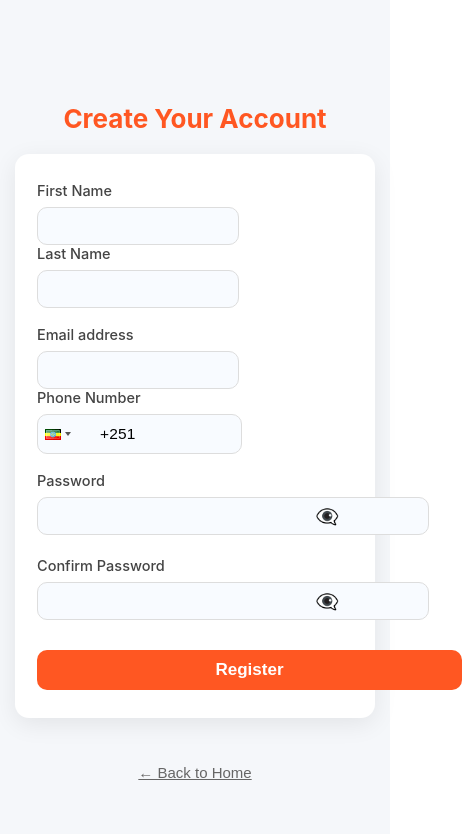
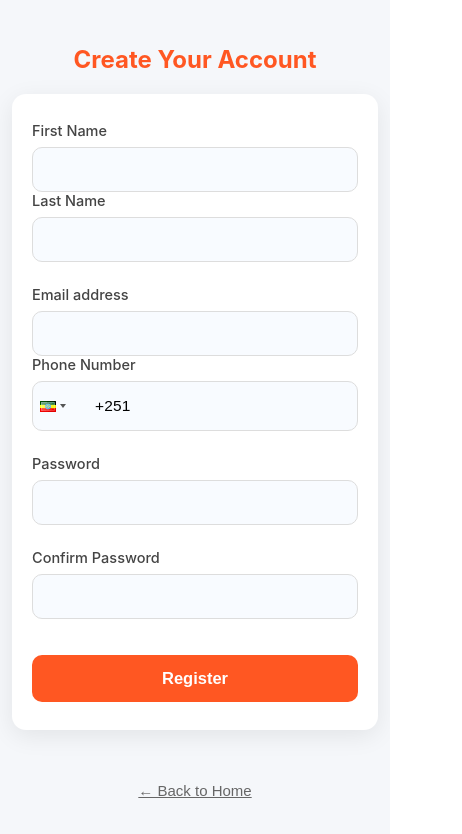
Before and after one commit to fuadanwarseid/Landing-page, a React (Create React App) app: page /signup in a window 390 px wide. Shown: the top 834 px of the page, 462 px wide, since content can reach past the window. Built offline with nearby package versions, Linux system fonts and the light colour scheme.

Commit message:
some Responsive update

```diff
--- a/src/components/GP.css
+++ b/src/components/GP.css
@@ -10,21 +10,20 @@
   pointer-events: auto;
 }
 
-
 .guide-popup {
   position: relative;
   z-index: 2147483648;
   background: linear-gradient(135deg, #ffffff, #f5f9fc);
   color: #07102a;
-  padding: 2.5rem 2rem;
+  padding: 2rem 1.8rem;
   border-radius: 1.5rem;
   text-align: center;
   width: 90%;
-  max-width: 420px;
+  max-width: 380px;
   box-shadow: 0 10px 25px rgba(0, 0, 0, 0.25);
   animation: popupIn 0.6s ease;
+  box-sizing: border-box;
 }
-
 
 /* Countdown timer in top-right corner */
 .countdown-timer {
@@ -52,12 +51,12 @@
   line-height: 1.6;
 }
 
-/* Thumbnail Preview */
+/* Thumbnail Preview - slightly smaller */
 .thumbnail-container {
   position: relative;
   width: 100%;
-  height: 200px;
-  margin-bottom: 1.5rem;
+  height: 180px;
+    margin-bottom: 1.4rem;
   border-radius: 1rem;
   overflow: hidden;
   cursor: pointer;
@@ -99,7 +98,7 @@
   color: #fff;
 }
 
-/* Buttons */
+
 .guide-buttons {
   display: flex;
   justify-content: space-between;
@@ -150,18 +149,31 @@
   }
 }
 
-/* Responsive Design */
+/* Responsive Design - adjusted for smaller size */
 @media (max-width: 480px) {
   .guide-popup {
-    padding: 2rem 1.3rem;
+    padding: 1.8rem 1.2rem;
+      max-width: 340px;
   }
   .guide-popup h2 {
-    font-size: 1.3rem;
+    font-size: 1.4rem;
   }
   .guide-popup p {
-    font-size: 0.9rem;
+    font-size: 0.92rem;
+      margin-bottom: 1.2rem;
+    }
+
+    .thumbnail-container {
+      height: 160px;
   }
   .countdown-timer {
     font-size: 0.8rem;
+    padding: 0.25rem 0.6rem;
+    }
+
+    .view-btn,
+    .skip-btn {
+      padding: 0.75rem 1rem;
+      font-size: 0.95rem;
   }
 }
--- a/src/components/pages/SignupPage.css
+++ b/src/components/pages/SignupPage.css
@@ -5,14 +5,15 @@
   flex-direction: column;
   align-items: center;
   justify-content: center;
-  padding: 30px 20px;
+  padding: 40px 20px;
   gap: 24px;
+  box-sizing: border-box;
 }
 
 .main-title {
   font-size: 28px;
   font-weight: 700;
-  color: #ff5722;;
+  color: #ff5722;
   text-align: center;
   margin: 0;
 }
@@ -22,46 +23,46 @@
   border-radius: 14px;
   box-shadow: 0 6px 25px rgba(0, 0, 0, 0.08);
   width: 100%;
-  max-width: 460px;
-  padding: 32px 30px;
+  max-width: 500px;
+    padding: 40px 32px;
   box-sizing: border-box;
 }
 
+/* Grid-based responsive rows */
 .row {
-  display: flex;
-  gap: 18px;
-  margin-bottom: 22px;
+  display: grid;
+    grid-template-columns: 1fr 1fr;
+    gap: 20px;
+    margin-bottom: 24px;
 }
 
 .field {
-  flex: 1;
-
+  display: flex;
+    flex-direction: column;
 }
 
 .field.full {
-  flex: none;
-  margin-bottom: 22px;
+  grid-column: 1 / -1;
+    margin-bottom: 24px;
 }
 
 .field label {
-  display: block;
   margin-bottom: 8px;
   font-weight: 500;
   color: #444;
   font-size: 14.5px;
 }
 
-.field input  {
-  width: 170px;
-  height: 10px;
+.field input {
+  width: 100%;
   padding: 14px 16px;
   border: 1px solid #ddd;
   border-radius: 10px;
   font-size: 15.5px;
   background: #f8fbff;
-  transition: all 0.3s;
+  transition: all 0.3s ease;
+    box-sizing: border-box;
 }
-
 
 .field input:focus {
   outline: none;
@@ -75,8 +76,7 @@
 }
 
 .password-wrapper input {
-  padding-right: 48px;
-  width: 360px;
+  padding-right: 50px;
 }
 
 .eye-icon {
@@ -87,6 +87,7 @@
   cursor: pointer;
   font-size: 19px;
   color: #888;
+  user-select: none;
 }
 
 .error {
@@ -96,27 +97,34 @@
   display: block;
 }
 
-
 .react-tel-input .form-control {
-  /* height: 50px !important; */
-    width: 205px;
-  height: 40px;
+  width: 100% !important;
+    height: 50px;
   padding-left: 62px !important;
   background: #f8fbff !important;
   border-radius: 10px !important;
   font-size: 15.5px !important;
   border: 1px solid #ddd !important;
+  transition: all 0.3s ease;
+  }
+
+  .react-tel-input .form-control:focus {
+    outline: none;
+    border-color: #4a90e2 !important;
+    background: #eef5ff !important;
+    box-shadow: 0 0 0 3px rgba(74, 144, 226, 0.12);
 }
 
 .react-tel-input .flag-dropdown {
   background: transparent !important;
   border: none !important;
   border-radius: 10px 0 0 10px !important;
+  left: 0;
 }
 
 .register-btn {
-  width: 425px;
-  padding: 10px;
+  width: 100%;
+    padding: 16px;
   background: #ff5722;
   color: white;
   border: none;
@@ -124,8 +132,8 @@
   font-size: 17px;
   font-weight: 600;
   cursor: pointer;
-  margin-top: 8px;
-  transition: background 0.3s;
+  margin-top: 12px;
+    transition: background 0.3s ease;
 }
 
 .register-btn:hover:not(:disabled) {
@@ -138,8 +146,8 @@
 }
 
 .feedback {
-  margin-top: 18px;
-  padding: 12px;
+  margin-top: 20px;
+    padding: 14px;
   border-radius: 10px;
   text-align: center;
   font-weight: 500;
@@ -156,65 +164,23 @@
   color: #c62828;
 }
 
+/* OTP Section */
 .otp-section {
   text-align: center;
 }
 
-.otp-section p {
-  margin-bottom: 18px;
-  color: #555;
-  font-size: 15px;
-}
-
-.otp-section input {
-  width: 100%;
-  padding: 16px;
+.otp-title {
   font-size: 24px;
-  text-align: center;
-  letter-spacing: 12px;
-  border: 1px solid #ddd;
-  border-radius: 10px;
-  margin: 18px 0;
-}
-
-.back-link {
-  display: block;
-  margin-top: 14px;
-  color: #666;
-  font-size: 14.5px;
-  text-decoration: underline;
-  cursor: pointer;
-}
-
-.back-to-home {
-  margin-top: 24px;
-}
-
-.link-button {
-  background: none;
-  border: none;
-  color: #666;
-  font-size: 15px;
-  cursor: pointer;
-  text-decoration: underline;
-}
-
-
-
-.otp-title {
-  font-size: 22px;
   font-weight: 600;
   color: #333;
-  margin: 0 0 12px 0;
-  text-align: center;
+  margin-bottom: 16px;
 }
 
 .otp-timer {
   font-size: 16px;
   font-weight: 600;
   color: #ff5722;
-  margin: 0 0 20px 0;
-  text-align: center;
+  margin-bottom: 20px;
 }
 
 .timer-display {
@@ -224,21 +190,22 @@
 .otp-instruction {
   color: #555;
   font-size: 15px;
-  margin: 0 0 24px 0;
-  text-align: center;
+  margin-bottom: 28px;
   line-height: 1.5;
 }
 
-.opt input {
-  width:390px;
-  padding: 16px;
-font-size: 24px;
+.otp-input {
+  width: 100%;
+  max-width: 400px;
+  margin: 0 auto 24px;
+  padding: 18px;
+  font-size: 26px;
   text-align: center;
   letter-spacing: 12px;
   border: 1px solid #ddd;
   border-radius: 10px;
-  margin: 18px 0;
   background: #f8fbff;
+  box-sizing: border-box;
 }
 
 .otp-input:focus {
@@ -249,17 +216,16 @@ font-size: 24px;
 }
 
 .resend-container {
-  margin-top: 20px;
+  margin-top: 24px;
   font-size: 14.5px;
   color: #555;
-  text-align: center;
 }
 
 .resend-link {
   color: #aaa;
   font-weight: 600;
+  text-decoration: underline;
   cursor: not-allowed;
-  text-decoration: underline;
 }
 
 .resend-link.active {
@@ -271,11 +237,37 @@ font-size: 24px;
   color: #e64a19;
 }
 
+.back-link {
+  display: block;
+  margin-top: 20px;
+  color: #666;
+  font-size: 14.5px;
+  text-decoration: underline;
+  cursor: pointer;
+  background: none;
+  border: none;
+}
+
+.back-to-home {
+  margin-top: 30px;
+  text-align: center;
+}
+
+.link-button {
+  background: none;
+  border: none;
+  color: #666;
+  font-size: 15px;
+  cursor: pointer;
+  text-decoration: underline;
+  padding: 0;
+}
 
 
-@media (max-width: 640px) {
+/* Tablet and below */
+@media (max-width: 768px) {
   .signup-container {
-    padding: 20px 15px;
+    padding: 30px 16px;
     gap: 20px;
   }
 
@@ -284,14 +276,30 @@ font-size: 24px;
   }
 
   .signup-card {
-    padding: 28px 22px;
-    max-width: 100%;
+    padding: 32px 24px;
+      max-width: 460px;
   }
 
   .row {
-    flex-direction: column;
+    grid-template-columns: 1fr;
     gap: 0;
-    margin-bottom: 18px;
+  .field.full {
+      margin-bottom: 20px;
+    }
+  }
+
+  /* Small mobile devices */
+  @media (max-width: 480px) {
+    .signup-container {
+      padding: 20px 12px;
+    }
+
+    .main-title {
+      font-size: 24px;
+    }
+
+    .signup-card {
+      padding: 28px 20px;
   }
 
   .field input,
@@ -299,19 +307,42 @@ font-size: 24px;
     padding: 13px 15px;
     font-size: 15px;
   }
+.register-btn {
+  padding: 14px;
+  font-size: 16.5px;
 }
 
-@media (max-height: 700px) {
+.otp-input {
+  font-size: 22px;
+  letter-spacing: 8px;
+  padding: 16px;
+}
+
+.password-wrapper input {
+  padding-right: 48px;
+}
+
+.eye-icon {
+  font-size: 18px;
+}
+}
+
+@media (max-height: 600px) and (orientation: landscape) {
   .signup-container {
-    padding: 15px;
-    gap: 15px;
+    padding: 20px;
+      gap: 16px;
+      justify-content: flex-start;
+      padding-top: 40px;
   }
 
   .signup-card {
-    padding: 25px 20px;
+    padding: 24px 20px;
+      max-height: 90vh;
+      overflow-y: auto;
   }
 
   .main-title {
     font-size: 24px;
   }
 }
+}
--- a/src/components/pages/SignupPage.jsx
+++ b/src/components/pages/SignupPage.jsx
@@ -196,7 +196,9 @@ const SignupPage = () => {
                   value={formData.firstName}
                   onChange={handleInputChange}
                 />
-                {errors.firstName && <span className="error">{errors.firstName}</span>}
+                {errors.firstName && (
+                  <span className="error">{errors.firstName}</span>
+                )}
               </div>
               <div className="field">
                 <label>Last Name</label>
@@ -206,7 +208,9 @@ const SignupPage = () => {
                   value={formData.lastName}
                   onChange={handleInputChange}
                 />
-                {errors.lastName && <span className="error">{errors.lastName}</span>}
+                {errors.lastName && (
+                  <span className="error">{errors.lastName}</span>
+                )}
               </div>
             </div>
 
@@ -245,11 +249,11 @@ const SignupPage = () => {
                 <span
                   className="eye-icon"
                   onClick={() => setShowPassword(!showPassword)}
-                >
-                  {showPassword ? "👁️" : "👁️‍🗨️"}
-                </span>
+                ></span>
               </div>
-              {errors.password && <span className="error">{errors.password}</span>}
+              {errors.password && (
+                <span className="error">{errors.password}</span>
+              )}
             </div>
 
             <div className="field full">
@@ -264,11 +268,11 @@ const SignupPage = () => {
                 <span
                   className="eye-icon"
                   onClick={() => setShowConfirm(!showConfirm)}
-                >
-                  {showConfirm ? "👁️" : "👁️‍🗨️"}
-                </span>
+                ></span>
               </div>
-              {errors.confirmPassword && <span className="error">{errors.confirmPassword}</span>}
+              {errors.confirmPassword && (
+                <span className="error">{errors.confirmPassword}</span>
+              )}
             </div>
 
             <button type="submit" className="register-btn" disabled={loading}>
@@ -280,7 +284,8 @@ const SignupPage = () => {
             <h2 className="otp-title">Verify OTP</h2>
 
             <p className="otp-timer">
-              Time left: <span className="timer-display">{formatTime()}</span> minutes
+              Time left: <span className="timer-display">{formatTime()}</span>{" "}
+              minutes
             </p>
 
             <p className="otp-instruction">
@@ -330,14 +335,24 @@ const SignupPage = () => {
         )}
 
         {message && (
-          <div className={`feedback ${message.includes("success") || message.includes("sent") ? "success" : "error"}`}>
+          <div
+            className={`feedback ${
+              message.includes("success") || message.includes("sent")
+                ? "success"
+                : "error"
+            }`}
+          >
             {message}
           </div>
         )}
       </div>
 
       <div className="back-to-home">
-        <button type="button" onClick={() => navigate("/")} className="link-button">
+        <button
+          type="button"
+          onClick={() => navigate("/")}
+          className="link-button"
+        >
           ← Back to Home
         </button>
       </div>
```
Lines whose indentation alone changed are shown as unchanged.
